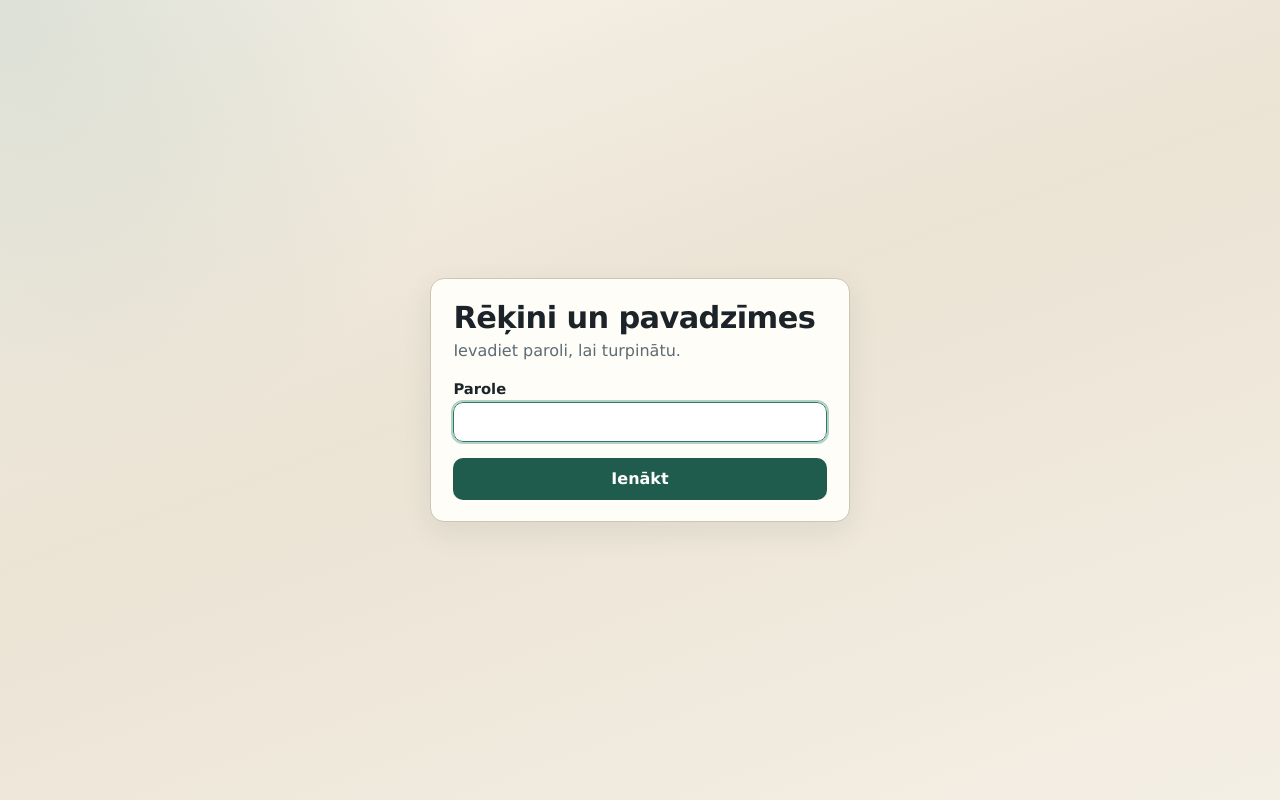
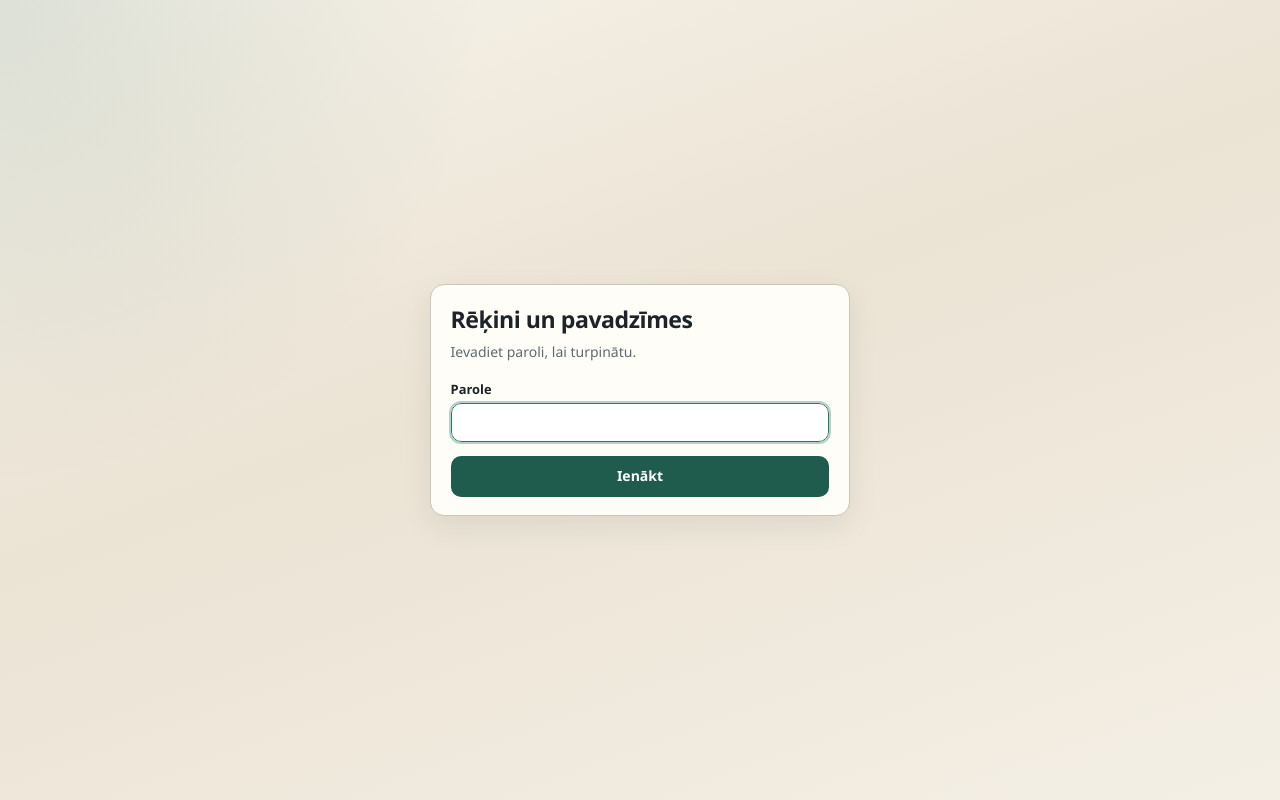
Before and after one commit to And1973/django_public, a FastAPI app: page /login in a window 1280 px wide. Run offline with FastAPI, Linux system fonts and the light colour scheme.

Commit message:
Use system UI fonts and a slightly smaller base size
Drop DejaVu from app chrome to avoid FOUT/reflow on reload, keep it for
PDF only, and set the UI base size to 14px for denser large-screen layout.

Co-authored-by: daimpeks.lv <daimpeks.lv@gmail.com>

```diff
--- a/docs-app/app/static/style.css
+++ b/docs-app/app/static/style.css
@@ -1,18 +1,3 @@
-@font-face {
-  font-family: "DejaVu Sans";
-  src: url("/static/fonts/DejaVuSans.ttf") format("truetype");
-  font-weight: 400;
-  font-style: normal;
-  font-display: swap;
-}
-@font-face {
-  font-family: "DejaVu Sans";
-  src: url("/static/fonts/DejaVuSans-Bold.ttf") format("truetype");
-  font-weight: 700;
-  font-style: normal;
-  font-display: swap;
-}
-
 :root {
   --bg: #f3efe6;
   --bg-accent: #e7dfd0;
@@ -26,11 +11,18 @@
   --focus: #2a7a66;
   --shadow: 0 10px 30px rgba(28, 36, 41, 0.08);
   --radius: 14px;
-  --font: "DejaVu Sans", "Segoe UI", sans-serif;
-  --display: "DejaVu Sans", Georgia, serif;
+  /* System UI stack for app chrome — no webfont FOUT/reflow on reload.
+     DejaVu remains for PDF templates only. */
+  --font: "Segoe UI", system-ui, -apple-system, "Helvetica Neue", Arial, sans-serif;
+  --display: "Segoe UI", system-ui, -apple-system, "Helvetica Neue", Arial, sans-serif;
+  --font-size: 14px;
 }
 
 * { box-sizing: border-box; }
+
+html {
+  font-size: var(--font-size);
+}
 
 html, body {
   margin: 0;
@@ -38,6 +30,8 @@ html, body {
   min-height: 100%;
   color: var(--ink);
   font-family: var(--font);
+  font-size: var(--font-size);
+  line-height: 1.45;
   background:
     radial-gradient(circle at top left, rgba(31, 92, 77, 0.12), transparent 32%),
     linear-gradient(160deg, #f7f3ea 0%, #ebe3d4 45%, #f4efe5 100%);
@@ -70,7 +64,7 @@ a:hover { text-decoration: underline; }
 
 .brand {
   font-family: var(--display);
-  font-size: 1.35rem;
+  font-size: 1.2rem;
   font-weight: 600;
   letter-spacing: -0.02em;
   color: var(--ink);
@@ -98,8 +92,8 @@ h1, h2 {
   margin: 0 0 0.75rem;
 }
 
-h1 { font-size: 1.9rem; }
-h2 { font-size: 1.25rem; }
+h1 { font-size: 1.65rem; }
+h2 { font-size: 1.15rem; }
 
 .lead {
   color: var(--muted);
```
